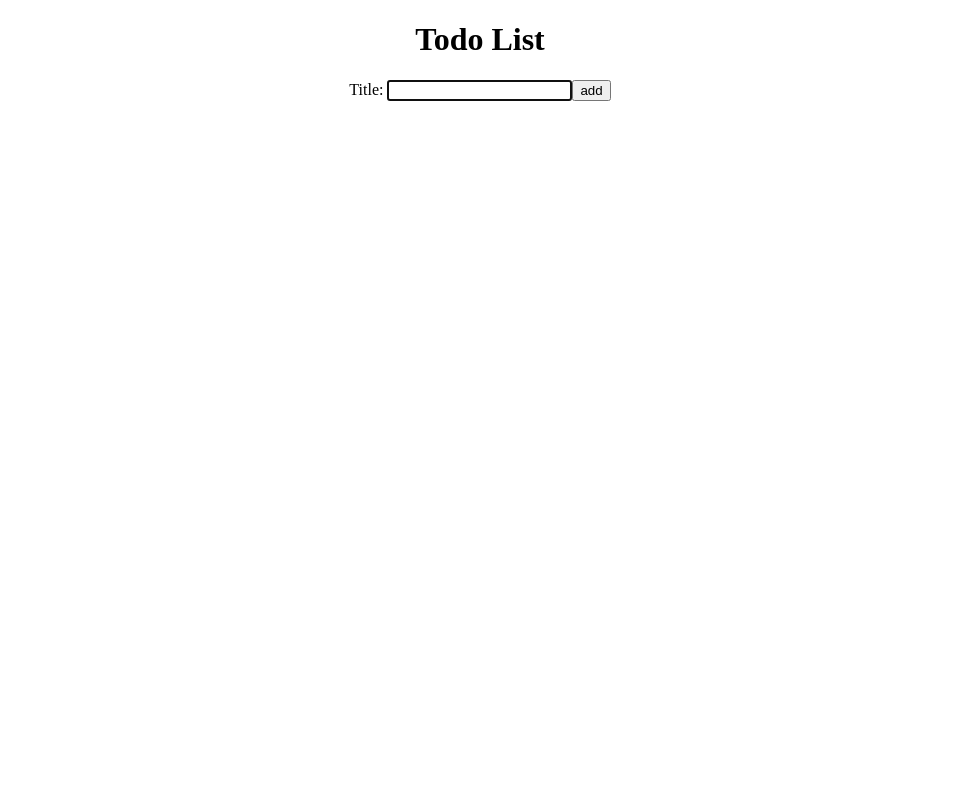
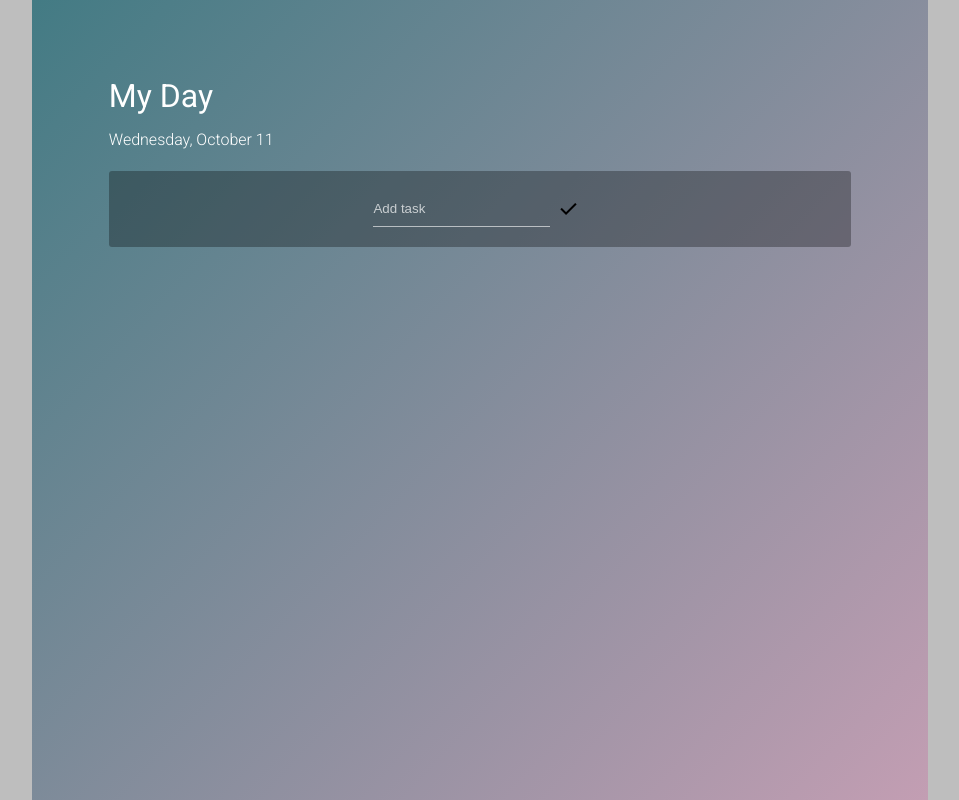
Before and after one commit to DariaSidorko/react-todo, a React (Create React App) app: page / in a window 1280 px wide. Shown: the top 800 px of the page, without its empty margins (160-1119 px from the left). Built offline with nearby package versions, Linux system fonts and the light colour scheme.

Commit message:
Lesson_3_1

```diff
--- a/src/AddTodoForm.js
+++ b/src/AddTodoForm.js
@@ -2,6 +2,7 @@ import React from 'react';
 
 import {useState} from 'react';
 import InputWithLabel from './InputWithLabel';
+import styles from "./TodoListItem.module.css"
 
 
 function AddTodoForm ({onAddTodo}) {
@@ -22,9 +23,10 @@ function AddTodoForm ({onAddTodo}) {
   }
 
   return (
-    <form onSubmit={handleAddTodo}>
-      <InputWithLabel  id={"todoTitle"} title={"title"} value={todoTitle} handleChange = {handleTitleChange}> Title: </InputWithLabel>
-      <button type='submit' > add</button>
+    <form onSubmit={handleAddTodo} className={styles.addTask}>
+      <InputWithLabel className={styles.inputForm} id={"todoTitle"} title={"title"} value={todoTitle} comment={"Add task"} handleChange = {handleTitleChange}>  </InputWithLabel>
+      <button className="material-symbols-outlined" type='submit' > done</button>
+      {/* <span className="material-symbols-outlined"> add </span> */}
     </form>
   )
 }
--- a/src/App.js
+++ b/src/App.js
@@ -1,6 +1,8 @@
 import React from 'react';
 import TodoList from './TodoList';
 import AddTodoForm from './AddTodoForm';
+import "./TodoListItem.module.css"
+import styles from "./TodoListItem.module.css"
 
 
 // const useSemiPersistentState = () => {
@@ -16,6 +18,13 @@ function App() {
 
  const [isLoading, setIsLoading] =  React.useState(true);
 
+ const weekdays = ["Sunday","Monday","Tuesday","Wednesday","Thursday","Friday","Saturday"];
+ const months = ["January","February","March","April","May","June","July","August","September","October","November","December"];
+
+ const d = new Date();
+ const date = d.getDate();
+ const weekday = weekdays[d.getDay()];
+ const month = months[d.getMonth()];
 
   const addTodo = (newTodo) => {
     // setTodoList((prevTodo) => [...prevTodo, ...newTodo]);
@@ -47,10 +56,12 @@ function App() {
 
 
   return (
-    <div style={{ textAlign: 'center' }}>
-      <h1>Todo List</h1>
+    <div className={styles.mainWrapper} >
+      <h1 className={styles.header}>My Day</h1>
+      <p>{weekday}, {month} {date}</p>
       <AddTodoForm  onAddTodo={addTodo}/>
       {isLoading ? <p>Loading...</p> :  <TodoList todoList = {todoList} onRemoveTodo={removeTodo} />}
+
 
     </div>
   );
--- a/src/InputWithLabel.js
+++ b/src/InputWithLabel.js
@@ -2,7 +2,7 @@ import React from 'react';
 // import {useRef} from 'react';
 
 
-function InputWithLabel({id, title, value, handleChange, children}) {
+function InputWithLabel({id, title, value, handleChange, children, comment}) {
 
     const inputRef = React.useRef(null);
 
@@ -13,7 +13,7 @@ function InputWithLabel({id, title, value, handleChange, children}) {
   return (
             <React.Fragment>
                 <label htmlFor={id} >{children}</label>
-                <input id={id} name={title} value={value} onChange={handleChange} ref ={inputRef} ></input>
+                <input id={id} name={title} value={value} onChange={handleChange} ref ={inputRef} placeholder={comment} ></input>
             </React.Fragment>
         )
   }
--- a/src/TodoListItem.js
+++ b/src/TodoListItem.js
@@ -1,4 +1,5 @@
 import React from 'react';
+import styles from "./TodoListItem.module.css"
 
 
 function TodoListItem({item, onRemoveTodo}) {
@@ -6,10 +7,11 @@ function TodoListItem({item, onRemoveTodo}) {
 
 
   return (
-    <li>
-      <p style={{ textAlign: 'left' }}> {item.id} </p>
-      <p style={{ textAlign: 'left' }}> {item.title} </p>
-      <button onClick={() => onRemoveTodo(item.id)} >Remove</button>
+    <li className={styles.ListItem}>
+      {/* <p style={{ textAlign: 'left' }}> {item.id} </p> */}
+      <span className={styles.task} style={{ textAlign: 'left' }}> {item.title} </span>
+      {/* <a className={styles.remove}  onClick={() => onRemoveTodo(item.id)} >X</a> */}
+      <button className='material-symbols-outlined' onClick={() => onRemoveTodo(item.id)}>Delete</button>
     </li>
   );
 }
--- /dev/null
+++ b/src/TodoListItem.module.css
@@ -0,0 +1,172 @@
+
+@import url('https://fonts.googleapis.com/css2?family=Material+Symbols+Outlined:opsz,wght,FILL,GRAD@20..48,100..700,0..1,-50..200');
+@import url("https://fonts.googleapis.com/css2?family=Roboto:ital,wght@0,100;0,300;0,400;0,500;0,700;0,900;1,100;1,300;1,400;1,500;1,700;1,900&display=swap");
+@import url("https://fonts.googleapis.com/css2?family=Material+Symbols+Outlined:opsz,wght,FILL,GRAD@20..48,100..700,0..1,-50..200");
+
+
+*{
+    margin: 0;
+    padding: 0;
+}
+
+html {
+    font-family: "Roboto", sans-serif;
+    height: 100%;
+    margin: 0;
+    /* background-image: linear-gradient(to bottom left, rgb(73, 128, 163), rgb(206, 161, 183)); */
+    background-color: rgb(190, 190, 190);
+  }
+
+  h1{
+    color: #ffffff;
+    font-weight: 400;
+    font-size: 40x;
+  }
+
+  p{
+    color: #ffffff;
+    margin-top: 2%;
+    font-weight: 300;
+  }
+
+  button{
+    background-color: transparent;
+    border: none;
+    padding: 4px;
+    border: 2px solid transparent;
+    /* color: #ffffff; */
+  }
+
+  button:hover{
+    /* border: 1px solid rgb(172, 165, 165, 0.3);
+    background: rgb(172, 165, 165, 0.3);;
+    border-radius: 5px; */
+    opacity: 0.7;
+    cursor: pointer;
+    /* animation: fadeInAnimation ease 1s; */
+  }
+
+  input{
+    outline: 0;
+    border: 0;
+    background-color: transparent;
+    border-bottom: 1px solid rgb(255, 255, 255, 0.6);
+    color: #ffffff;
+}
+
+input::placeholder {
+    font-weight: 200;
+    opacity: 0.7;
+    color: #ffffff;
+  }
+
+.mainWrapper{
+    background-image: linear-gradient(to bottom right, rgb(67, 123, 132), rgb(206, 161, 183));
+    margin: 0 15%;
+    padding: 6%;
+    height: 100vh;
+}
+
+.addTask{
+    color: #070606;
+    width: 100%;
+    display: flex;
+    justify-content: center;
+    flex-direction: row;
+    flex-wrap: nowrap;
+    background-color: rgba(3, 3, 3, 0.3);
+    border: none;
+    border-radius: 3px;
+    padding: 20px 0;
+    margin-left: none;
+    margin: 3% 0% 5% 0%;
+}
+
+.ListItem {
+    color: #070606;
+    width: 100%;
+    display: flex;
+    justify-content: center;
+    flex-direction: row;
+    flex-wrap: nowrap;
+    background-color: #ffffff;
+    border: none;
+    border-radius: 3px;
+    padding: 18px 0;
+    margin-left: none;
+    margin: 2px;
+    border: 1px solid transparent;
+}
+
+.ListItem:hover {
+    /* opacity: 0.9; */
+    border: 1px solid rgba(126, 125, 125);
+    border-radius: 5px;
+}
+
+.task{
+    width: 80%;
+}
+
+/* .remove{
+    width: 10%;
+} */
+
+/* delete icon font */
+.material-symbols-outlined {
+  font-variation-settings:
+  'FILL' 0,
+  'wght' 400,
+  'GRAD' 0,
+  'opsz' 24
+}
+
+/* add icon font */
+.material-symbols-outlined {
+    font-variation-settings:
+    'FILL' 0,
+    'wght' 400,
+    'GRAD' 0,
+    'opsz' 24
+  }
+
+
+  @keyframes fadeInAnimation {
+    0% {
+        opacity: 0;
+    }
+    100% {
+        opacity: 1;
+    }
+}
+
+
+/* Media Query for Tablets Ipads portrait mode */
+@media (min-width: 800px) and (max-width: 1024px){
+
+    .mainWrapper{
+        margin: 0 0;
+        padding: 6% 20%;
+        height: 100vh;
+    }
+}
+
+@media (min-width: 480px) and (max-width: 800px){
+
+    .mainWrapper{
+        margin: 0 0;
+        padding: 6% 10%;
+        height: 100vh;
+    }
+}
+
+
+/* Media Query for Mobile Devices */
+@media (max-width: 480px) {
+
+    .mainWrapper{
+        margin: 0 0;
+        padding: 6%;
+        height: 100vh;
+    }
+}
```
